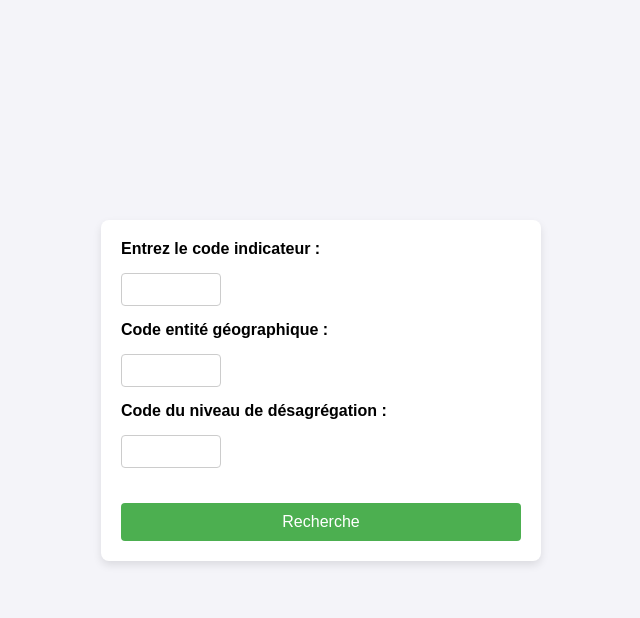
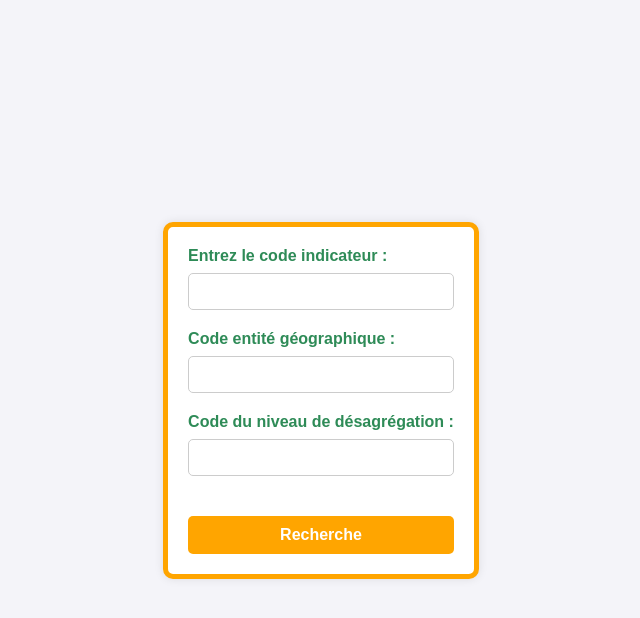
Before and after one commit to Thisbite/flask-application-indicateurs, a Flask app: page / in a window 1280 px wide. Shown: the top 618 px of the page, without its empty margins (319-959 px from the left). Run offline with Flask 3, Linux system fonts and the light colour scheme.

Commit message:
Ajout de couleur

```diff
--- a/static/css/styles.css
+++ b/static/css/styles.css
@@ -84,7 +84,7 @@ input[type="text"] {
 
 /* Styles du bouton de soumission */
 button[type="submit"] {
-    background-color: #007bff; /* Couleur de fond bleue */
+    background-color: #2E8B57; /* Couleur verte*/
     color: #fff; /* Couleur du texte */
     border: none; /* Enlève la bordure par défaut */
     padding: 10px 20px; /* Espacement interne du bouton */
@@ -139,60 +139,59 @@ button[type="submit"]:hover {
 }
 
 
-
-/* Ajoutez ce code à votre fichier CSS (styles.css) */
 .form-container2 {
-    display: flex;
-    flex-direction: column;
-    gap: 15px; /* Espacement entre les éléments */
-    max-width: 400px; /* Largeur maximale du formulaire */
-    margin: 0 auto; /* Centrer le formulaire horizontalement */
+    background-color: #FFFFFF; /* Blanc */
+    padding: 20px;
+    border-radius: 10px;
+    box-shadow: 0 0 10px rgba(0, 0, 0, 0.1);
+    max-width: 400px;
+    margin: 0 auto;
+    border: 5px solid #FFA500; /* Bordure orange clair */
 }
 
 .form-container2 label {
-    font-weight: bold; /* Mettre en gras les étiquettes */
+    display: block;
+    margin-bottom: 8px;
+    font-weight: bold;
+    color: #2E8B57; /* Vert foncé */
 }
 
-.form-container2 input {
-    padding: 8px; /* Ajouter du padding aux champs */
-    border: 1px solid #ccc; /* Ajouter une bordure grise */
-    border-radius: 4px; /* Coins arrondis */
+.form-container2 input[type="text"] {
+    width: 100%;
+    padding: 10px;
+    margin-bottom: 20px;
+    border: 1px solid #CCC;
+    border-radius: 5px;
+    box-sizing: border-box;
+}
+
+.form-container2 input[type="text"]:focus {
+    border-color: #FFA500; /* Orange clair */
+    outline: none;
+    box-shadow: 0 0 5px rgba(255, 165, 0, 0.5);
 }
 
 .form-container2 button {
-    padding: 10px;
-    background-color: #4CAF50; /* Couleur du bouton */
+    background-color: #FFA500; /* Orange clair */
     color: white;
+    padding: 10px 20px;
     border: none;
-    border-radius: 4px;
+    border-radius: 5px;
     cursor: pointer;
+    font-weight: bold;
+    width: 100%;
 }
 
 .form-container2 button:hover {
-    background-color: #45a049; /* Changer la couleur au survol */
-}
-
-.form-container2 {
-    background-color: #ffffff; /* Fond blanc pour le formulaire */
-    padding: 20px; /* Espacement interne */
-    border-radius: 8px; /* Coins arrondis */
-    box-shadow: 0 4px 8px rgba(0, 0, 0, 0.1); /* Ombre légère pour l'effet d'élévation */
-    margin-bottom: 20px; /* Espacement en bas entre les formulaires */
-    width: 100%; /* Prend toute la largeur disponible */
+    background-color: #2E8B57; /* Vert */
 }
 
 
-#confirmation-modal {
-    position: fixed;
-    top: 0;
-    left: 0;
-    width: 100%;
-    height: 100%;
-    background: rgba(0, 0, 0, 0.5);
-    display: flex;
-    justify-content: center;
-    align-items: center;
-}
+
+
+
+
+
 
 #confirmation-content {
     background: white;
```
